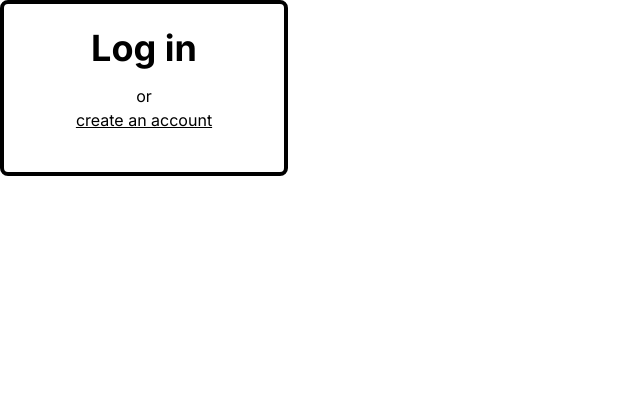
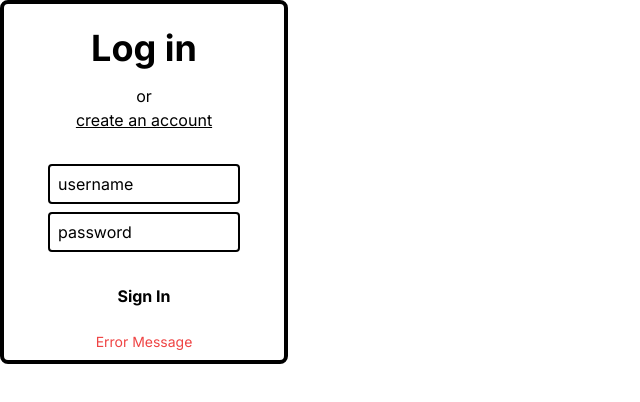
Before and after one commit to percouple/multiwatch-next, a Next.js app: page /login in a window 1280 px wide. Shown: the top 402 px of the page, without its empty margins (0-640 px from the left). Built offline with nearby package versions, Linux system fonts and the light colour scheme.

Commit message:
login button nav fix

```diff
--- a/app/login/InputForm.js
+++ b/app/login/InputForm.js
@@ -1,8 +1,27 @@
 "use client";
+import { useState } from "react";
+import { useRouter } from "next/navigation";
 import SubmitButton from "../components/state-cards/common-elements/SubmitButton";
 import ErrorMessage from "../components/state-cards/common-elements/AuthErrorMessage";
 
 export default function InputForm(props) {
+
+  let [userValues, setUserValues] = useState({ username: "", password: "" });
+  let [disabledSubmit, setDisabledSubmit] = useState(true);
+  let [errorMessage, setErrorMessage] = useState('Error Message')
+
+  const router = useRouter();
+
+  const submitHandler = (e) => {
+    e.preventDefault();
+    router.push('/')
+  }
+
+  const changeHandler = (e) => {
+    const { name, value } = e.target;
+    setUserValues({ ...userValues, [name]: value });
+  }
+
   return (
     <form className="flex flex-col items-center" onSubmit={submitHandler}>
       <input
--- a/app/login/page.tsx
+++ b/app/login/page.tsx
@@ -1,19 +1,7 @@
-import React, { useState, useEffect } from "react";
-import { useDispatch, useSelector } from "react-redux";
-import { setCardMessage } from "../components/state/slices/errorMessagesSlice";
-// import { setCurrentClocks } from "../state/slices/clockDataSlice";
-// import ErrorMessage from "./common-elements/AuthErrorMessage";
-// import SubmitButton from "./common-elements/SubmitButton";
+import React from "react";
 import InputForm from "./InputForm";
-import {
-  setCurrentUser,
-  setDisplayCreateUser,
-  setDisplayLogin,
-  setBackgroundOverlay,
-  toggleLoggedIn,
-} from "../components/state/slices/authSlice";
 
-export default function AuthOverlay({ theme }) {
+export default function Login ({ theme }) {
   return (
     <div
       className="flex flex-col justify-around items-center p-2 pt-6 w-72 h-auto absolute rounded-lg border-4 border-accent-1 top-30% z-30 bg-bkg"
@@ -27,6 +15,7 @@ export default function AuthOverlay({ theme }) {
       >
         create an account
       </div>
+      <InputForm />
     </div>
   );
 }
```
